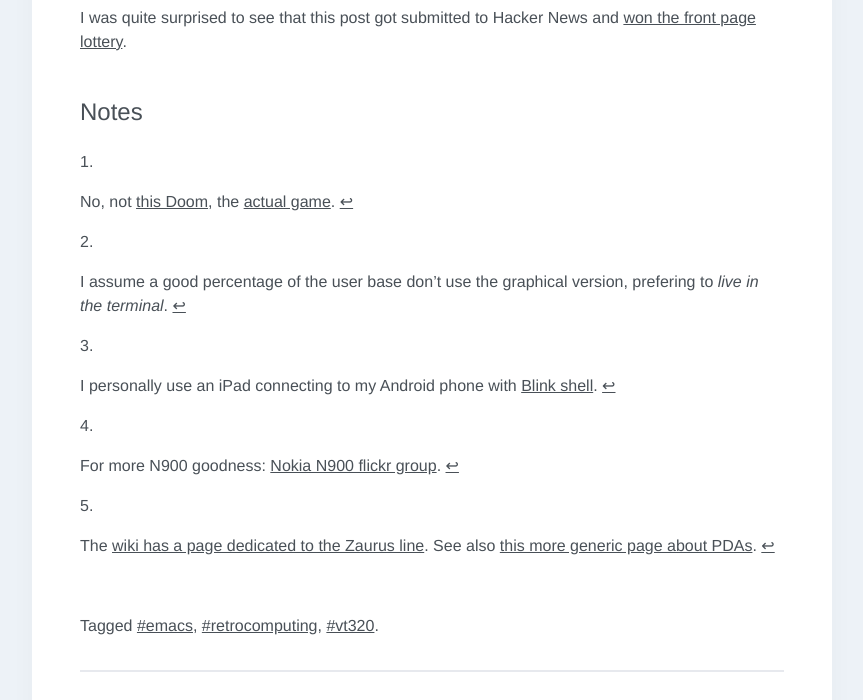
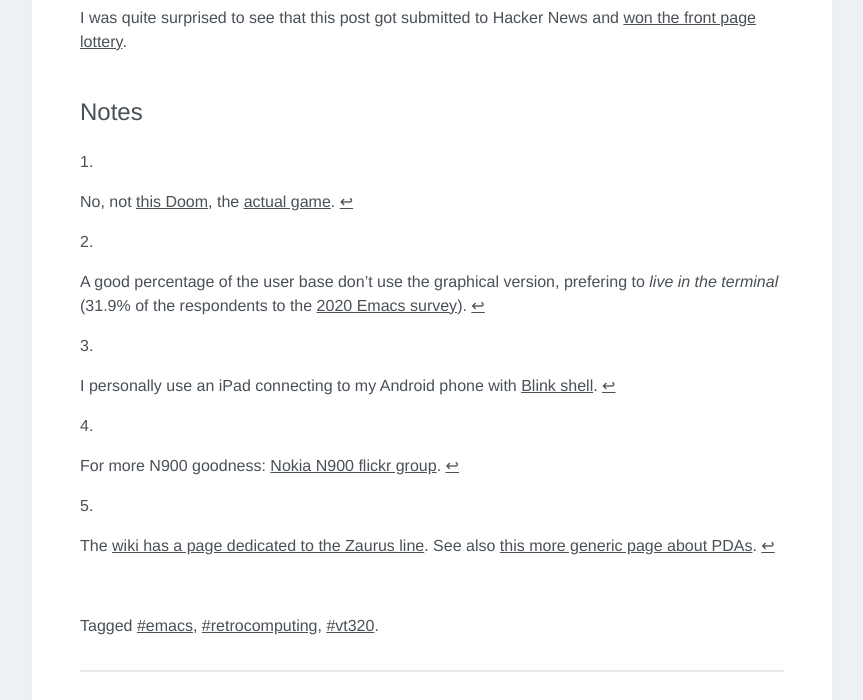
Before and after one commit to p3r7/blog, a Jekyll site: the page built from _posts/2020-09-02-emacs-in-odd-places.md, in a window 1280 px wide and 900 px high, scrolled down 4103 px, cut to the strip 0-700 px from the top of the window. Shown: the whole strip, without its empty margins (208-1071 px from the left). Built offline with Jekyll 4.4.1, drawn with Linux system fonts in a browser that asks for light colours; some web fonts are replaced.

Commit message:
We now have stats on terminal users

```diff
--- a/_posts/2020-09-02-emacs-in-odd-places.md
+++ b/_posts/2020-09-02-emacs-in-odd-places.md
@@ -143,7 +143,7 @@ I was quite surprised to see that this post got submitted to Hacker News and [wo
 
 [^1]: No, not [this Doom](https://github.com/hlissner/doom-emacs), the [actual game](https://en.wikipedia.org/wiki/Doom_(1993_video_game)).
 
-[^2]: I assume a good percentage of the user base don't use the graphical version, prefering to _live in the terminal_.
+[^2]: A good percentage of the user base don't use the graphical version, prefering to _live in the terminal_ (31.9% of the respondents to the [2020 Emacs survey](https://emacssurvey.org/2020/)).
 
 [^3]: For more N900 goodness: [Nokia N900 flickr group](https://www.flickr.com/photos/n900user/).
 
```
